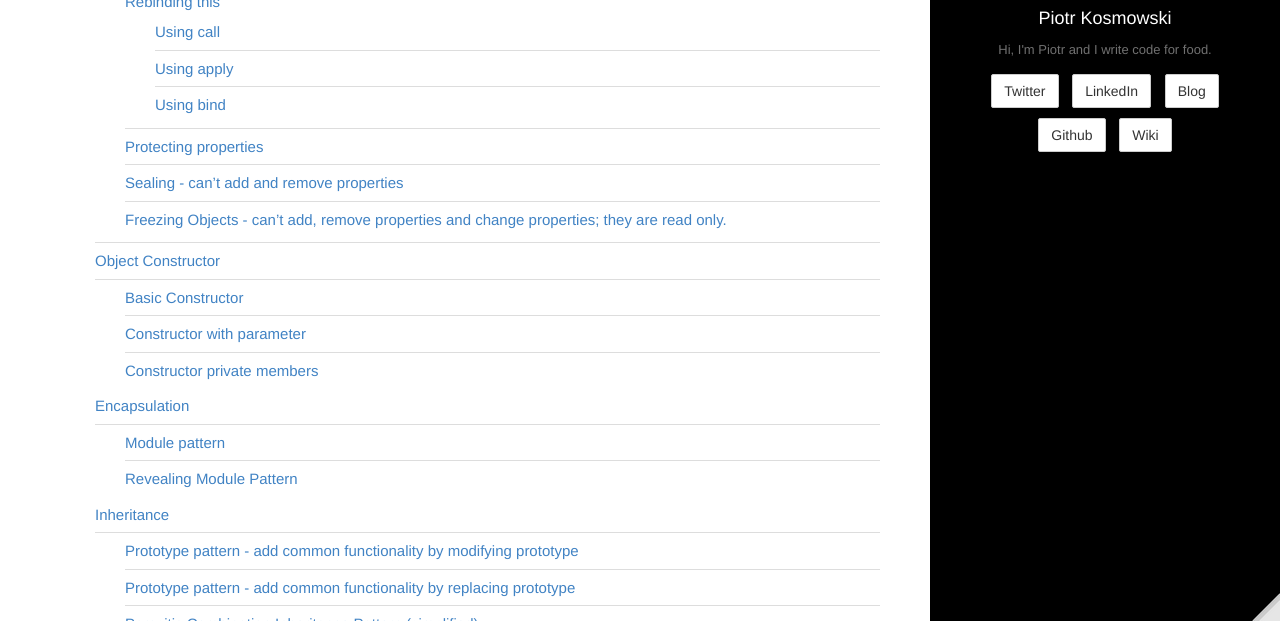
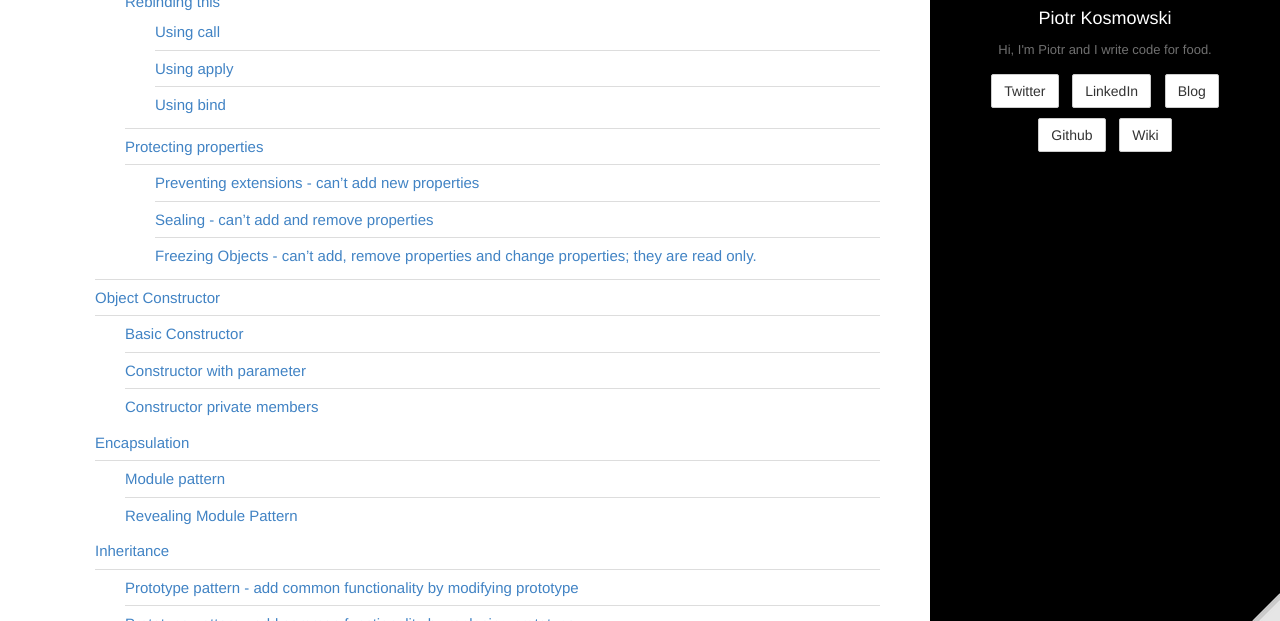
Before and after one commit to kospiotr/kospiotr.github.io, a Jekyll site: the page built from wiki/java-script.md, in a window 1280 px wide and 900 px high, cut to the strip 279-900 px from the top of the window. Built offline with Jekyll 4.4.1, drawn with Linux system fonts in a browser that asks for light colours.

Commit message:
Update java-script.md

````diff
--- a/wiki/java-script.md
+++ b/wiki/java-script.md
@@ -115,7 +115,7 @@ It creates proxy for the given method which replaces `this`.
 
 ## Protecting properties
 
-* Preventing extensions - can't add new properties
+### Preventing extensions - can't add new properties
 
 ```javascript
 var person1 = {
@@ -134,7 +134,7 @@ person1.sayName = function() {
 console.log("sayName" in person1); // false
 ```
 
-## Sealing - can't add and remove properties
+### Sealing - can't add and remove properties
 
 ```javascript
 var person1 = {
````
Also changed, not shown: other parts of wiki/java-script.md (+3 -1 lines).
